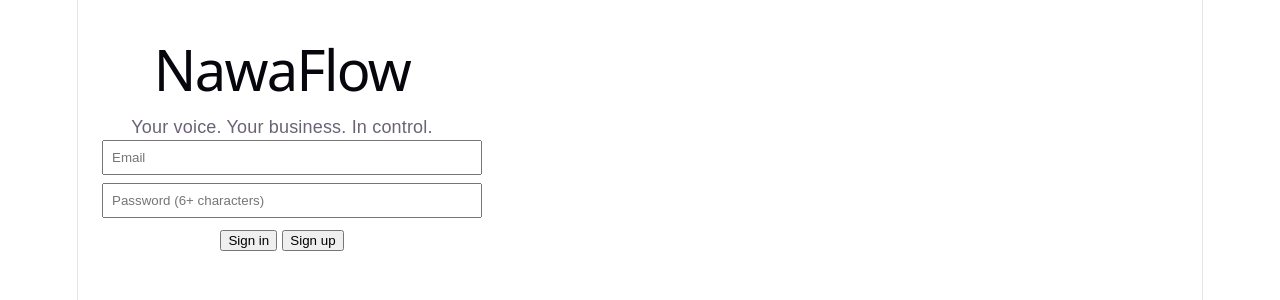
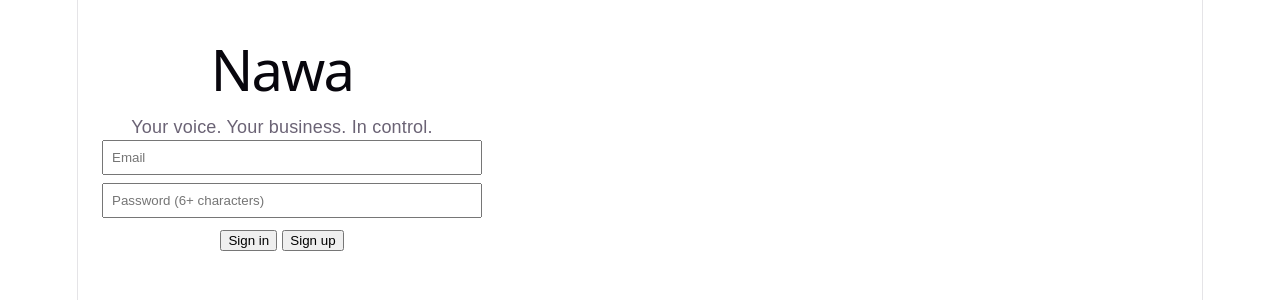
Before and after one commit to Hilta-dev/nawaflow, a React (Vite) app in the folder client/: page / in a window 1280 px wide. Shown: the top 300 px of the page. Built offline with nearby package versions, Linux system fonts and the light colour scheme; no server answers.

Commit message:
rename: NawaFlow -> Nawa in all visible text and config

```diff
--- a/client/index.html
+++ b/client/index.html
@@ -4,7 +4,7 @@
     <meta charset="UTF-8" />
     <link rel="icon" type="image/svg+xml" href="/favicon.svg" />
     <meta name="viewport" content="width=device-width, initial-scale=1.0" />
-    <title>client</title>
+    <title>Nawa</title>
   </head>
   <body>
     <div id="root"></div>
--- a/client/src/App.jsx
+++ b/client/src/App.jsx
@@ -31,7 +31,7 @@ function App() {
     <div style={{ padding: '16px 24px 32px', fontFamily: 'sans-serif', maxWidth: 520 }}>
       {/* header */}
       <div style={{ display: 'flex', justifyContent: 'space-between', alignItems: 'baseline', marginBottom: 4 }}>
-        <h1 style={{ margin: 0, fontSize: 22 }}>NawaFlow</h1>
+        <h1 style={{ margin: 0, fontSize: 22 }}>Nawa</h1>
         <button
           onClick={() => supabase.auth.signOut()}
           style={ghostBtn}
--- a/client/src/pages/Login.jsx
+++ b/client/src/pages/Login.jsx
@@ -22,7 +22,7 @@ function Login() {
 
   return (
     <div style={{ padding: 24, fontFamily: 'sans-serif', maxWidth: 360 }}>
-      <h1>NawaFlow</h1>
+      <h1>Nawa</h1>
       <p>Your voice. Your business. In control.</p>
       <input
         placeholder="Email"
--- a/package.json
+++ b/package.json
@@ -1,5 +1,5 @@
 {
-  "name": "nawaflow",
+  "name": "nawa",
   "version": "1.0.0",
   "description": "Voice-first bookkeeping assistant for small traders",
   "scripts": {
```
Also changed, not shown: 2 other files (tests, documents, lock files or other folders).
